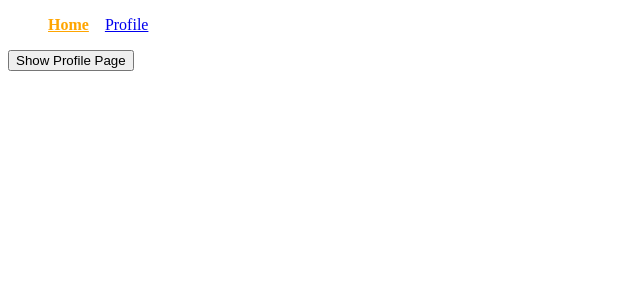
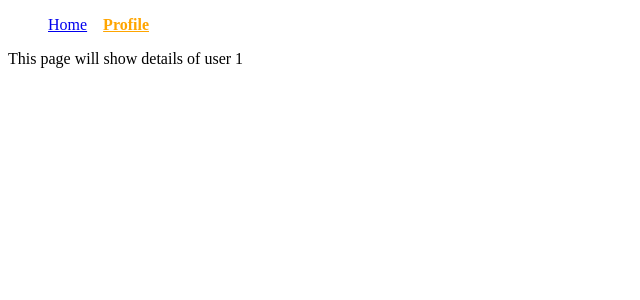
Before and after one commit to christianboyle/react-router-6-course, a React (Vite) app: page /profile/1 in a window 1280 px wide. Before the commit this address led to /. Shown: the top 300 px of the page, without its empty margins (0-640 px from the left). Built offline with nearby package versions, Linux system fonts and the light colour scheme.

Commit message:
using exact prop in v5 vs v6

```diff
--- a/src/components/Home.jsx
+++ b/src/components/Home.jsx
@@ -8,6 +8,7 @@ const Home = () => {
   }
   return (
     <div>
+      <div>Home page</div>
       <button onClick={handleClick}>Show Profile Page</button>
     </div>
   )
--- a/src/components/Profile.jsx
+++ b/src/components/Profile.jsx
@@ -19,7 +19,8 @@ const Profile = () => {
   console.log('username: ', username)
   const user = users.find((user) => user.name === username)
   if (!user) {
-    return <Navigate to='/' />
+    // return <Navigate to='/' />
+    return <div>Profile page</div>
   }
   return <div>{JSON.stringify(user, null, 2)}</div>
 }
--- /dev/null
+++ b/src/components/UserInfo.jsx
@@ -0,0 +1,9 @@
+import React from 'react'
+import { useParams } from 'react-router-dom'
+
+const UserInfo = () => {
+  const { username } = useParams()
+  return <div>This page will show details of user {username}</div>
+}
+
+export default UserInfo
--- a/src/main.jsx
+++ b/src/main.jsx
@@ -7,13 +7,15 @@ import Profile from './components/Profile'
 import Header from './components/Header'
 import NotFound from './components/NotFound'
 import './index.css'
+import UserInfo from './components/UserInfo'
 
 ReactDOM.createRoot(document.getElementById('root')).render(
   <BrowserRouter>
     <Header />
     <Routes>
       <Route path='/' element={<Home />} />
-      <Route path='/profile/:username' element={<Profile />} />
+      <Route path='/profile' element={<Profile />} />
+      <Route path='/profile/:username' element={<UserInfo />} />
       <Route path='*' element={<NotFound />} />
       {/* <Route path='*' element={<Navigate to='/' />} /> */}
     </Routes>
```
